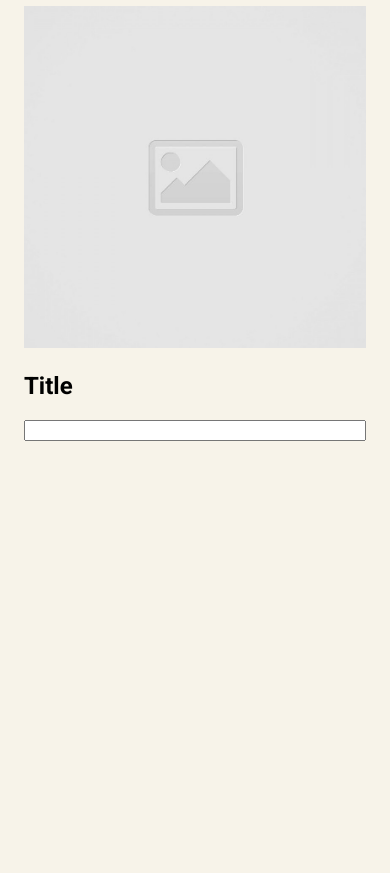
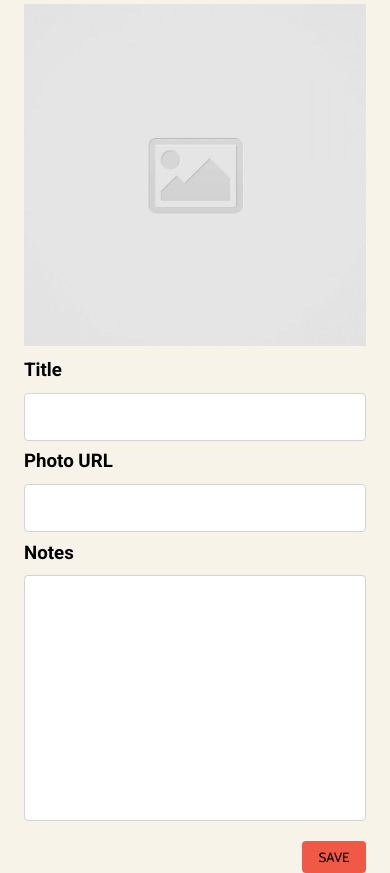
Before and after one commit to anthony-tran2/code-journal, a website: page index.html in a window 390 px wide. Shown: the part 159-1032 px from the top of the page. Before the commit the page ends 844 px from the top, so only its background shows below. Drawn offline with nearby package versions, Linux system fonts and the light colour scheme.

Commit message:
Added a form for creating a journal entry and ensured taht the form looks nice on both mobile and desktop sized screens

```diff
--- a/css/styles.css
+++ b/css/styles.css
@@ -1,33 +1,83 @@
 body {
   font-family: 'Cabin', sans-serif;
-  font-weight: 400;
   background-color: #f7f3e9;
+  line-height: 1.2;
 }
 
 h1,
 h2,
 h3 {
   font-family: 'Roboto', sans-serif;
-  font-weight: 700;
+}
+
+h2,
+h3 {
+  line-height: 0.3;
+}
+
+img {
+  width: 100%;
 }
 
 input[type=text] {
   width: 100%;
+  height: 3rem;
+}
+
+textarea {
+  resize: none;
+  width: 100%;
+  font-family: 'Cabin', sans-serif;
+}
+
+header {
+  background-color: #f05945;
 }
 
 .logo {
-  font-family: 'Amatic SC', cursive;
-  font-weight: 700;
+  font-family: 'Open Sans Condensed', sans-serif;
+}
+
+.background-main {
+  background-color: #f7f3e9;
 }
 
 .background-orange-red {
   background-color: #f05945;
 }
 
+.text-box-borders {
+  border: lightgray 1px solid;
+  border-radius: 4px;
+}
+
+.text-size-1point2 {
+  font-size: 1.2rem;
+}
+
 .black {
   color: black;
 }
 
-.white {
-  color: white;
+.justify-right {
+  text-align: right;
 }
+
+.save-button {
+  background-color: #f05945;
+  border: none;
+  border-radius: 4px;
+  height: 2rem;
+  width: 4rem;
+  font-family: 'Cabin', sans-serif;
+}
+
+.margin-top-1rem {
+  margin-top: 1rem;
+}
+
+@media screen and (min-width: 767px) {
+  .margin-top-half {
+    margin-top: 0.5rem;
+  }
+}
--- a/index.html
+++ b/index.html
@@ -16,24 +16,45 @@
   <link rel="preconnect" href="https://fonts.googleapis.com">
   <link rel="preconnect" href="https://fonts.gstatic.com" crossorigin>
   <link
-    href="https://fonts.googleapis.com/css2?family=Amatic+SC:wght@700&family=Cabin&family=Roboto:wght@700&display=swap"
+    href="https://fonts.googleapis.com/css2?family=Cabin&family=Open+Sans+Condensed:wght@300&family=Roboto:wght@700&display=swap"
     rel="stylesheet">
 </head>
 <body>
-  <header class="container">
-    <div class="row background-color-orange-red black">
-      <h1 class="logo">Code Journal</h1>
+  <header>
+    <div class="black container">
+      <div class="row">
+        <h1 class="logo">Code Journal</h1>
+      </div>
     </div>
   </header>
-  <main class="container">
-    <div class="row" data-view="entry-form">
-      <form>
-        <h1>New Entry</h1>
-        <img class="column-full" src="images/placeholder-image-square.jpg" alt="placeholder-image-square">
-        <label>
-          <h2>Title</h2>
-          <input type="text">
-        </label>
+  <main class="container background-main">
+    <div data-view="entry-form">
+      <form class="row">
+        <div class="column-full">
+          <h1>New Entry</h1>
+        </div>
+        <div class="column-half">
+          <img src="images/placeholder-image-square.jpg" alt="journal-entry-image">
+        </div>
+        <div class="column-half">
+          <label>
+            <h3 class="margin-top-half">Title</h3>
+            <input class="text-box-borders text-size-1point2" type="text">
+          </label>
+          <label>
+            <h3>Photo URL</h3>
+            <input class="text-box-borders text-size-1point2" type="text">
+          </label>
+        </div>
+        <div class="column-full">
+          <label>
+            <h3>Notes</h3>
+            <textarea class="text-box-borders text-size-1point2" rows="10"></textarea>
+          </label>
+        </div>
+        <div class="column-full justify-right margin-top-1rem">
+          <button class="save-button" type="submit">SAVE</button>
+        </div>
       </form>
     </div>
   </main>
```
